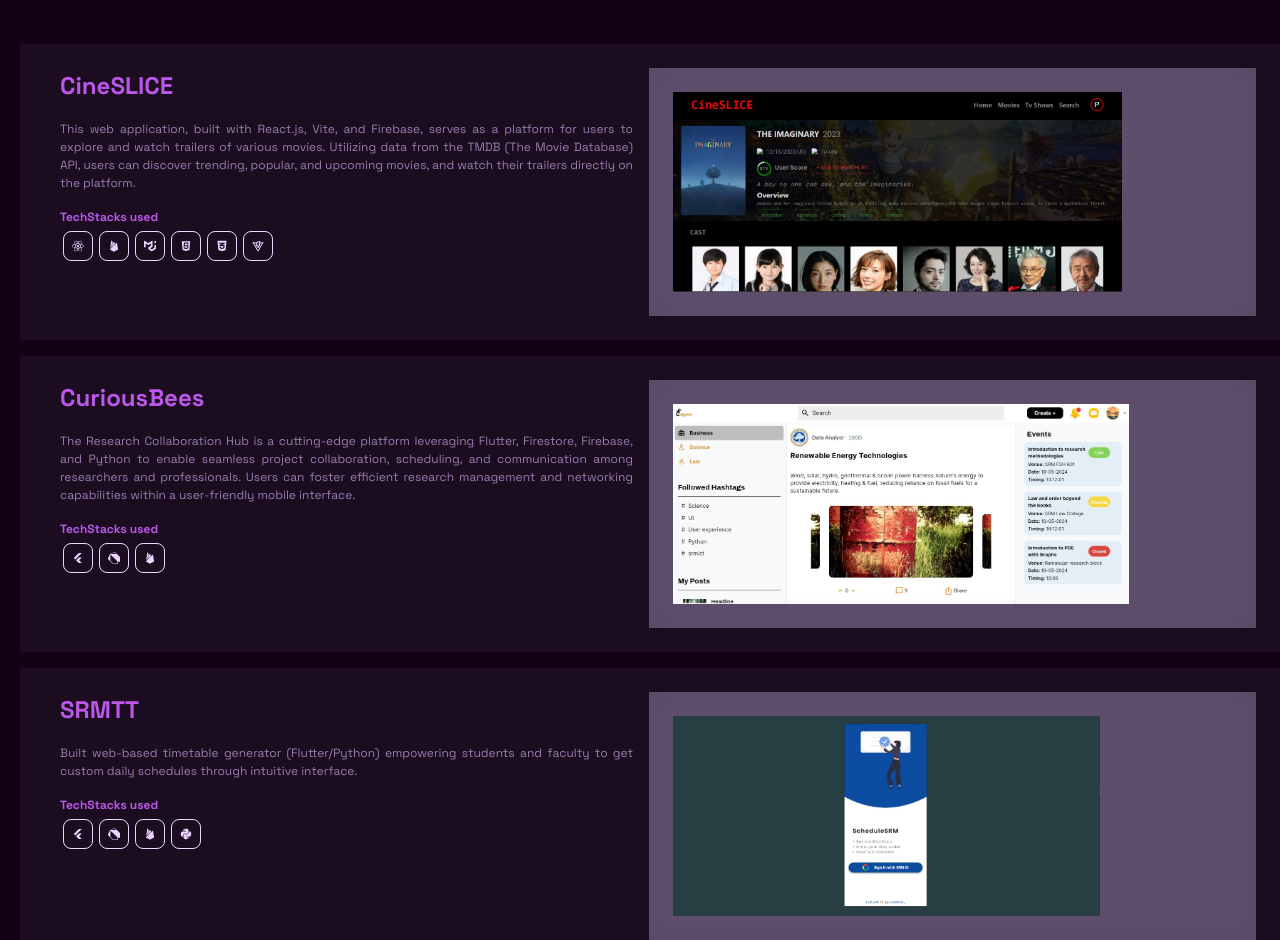
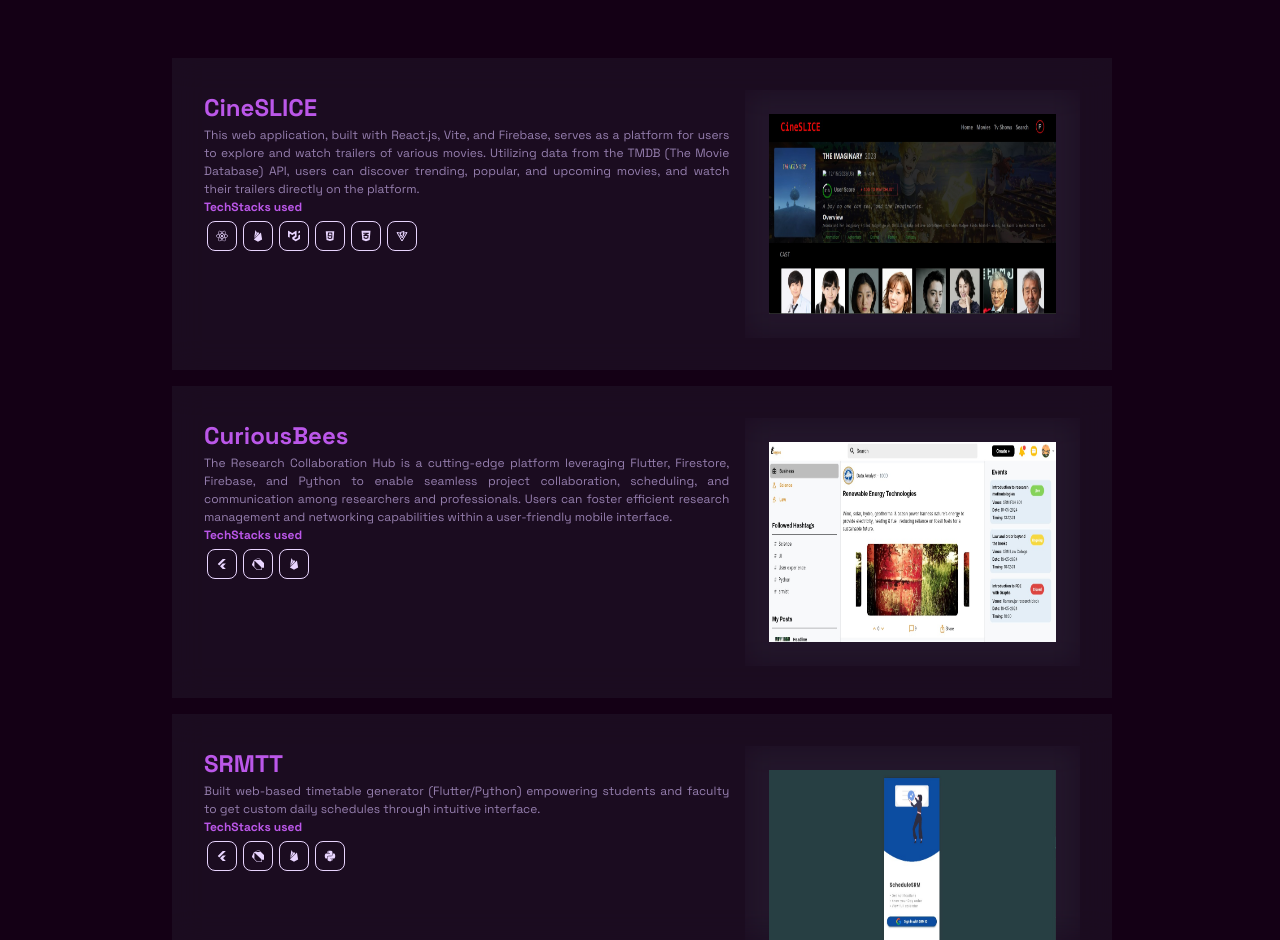
Before and after one commit to pxnchxm1/CoderBio, a React (Vite) app: page / in a window 1280 px wide. Shown: the part 1860-2800 px from the top of the page. Built offline with nearby package versions, Linux system fonts and the light colour scheme.

Commit message:
fix:project_responsiveness

```diff
--- a/src/App.jsx
+++ b/src/App.jsx
@@ -21,8 +21,8 @@
 
   const Header=()=>{
     return(
-    <header   className="height-[80px] w-full z-[20] flex leading-[80px] items-center" data-aos="fade-in" data-aos-duration="2000">
-        <div  className='container mt-[2px]'>
+    <header   className="height-[80px] w-full z-[20] flex leading-[80px] items-center " data-aos="fade-in" data-aos-duration="2000">
+        <div  className='container mt-[1rem]'>
           <div className='flex justify-between items-center '>
             <div className='flex items-center gap-[10px] '>
               <span className='w-[40px] h-[40px] text-[18px] font-[600]  rounded-full flex items-center justify-center border border-solid border-bg-dark text-bg-secondary-dark dark:text-bg-light dark:border-bg-light'>
--- a/src/components/UI/About.jsx
+++ b/src/components/UI/About.jsx
@@ -2,6 +2,7 @@
 import React from 'react';
 import CountUp from 'react-countup';
 import '../../App.css';
+import profileimg from '../../assets/images/pic1.jpg';
 
 function About() {
   return (
@@ -67,7 +68,7 @@
                     </div>
                     <div className='basis-1/3 mt-12 md:mt-10  pr-5'>
                         <figure  data-aos="fade-left" data-aos-duration="1500" className=' flex items-center justify-center'>
-                            <img src='../../src/assets/images/pic1.jpg' alt="me" className=' brightness-50 drop-shadow-sm shadow-light-for-dark shadow-sm  max-h-[370px] rounded-full  '></img>
+                            <img src={profileimg} alt="me" className=' brightness-50 drop-shadow-sm shadow-light-for-dark shadow-sm  max-h-[370px] rounded-full  '></img>
                         </figure>
                     </div>
                     <div data-aos="fade-left" data-aos-duration="1500" className='md:basis-1/5 pr-5 flex justify-between text-center mt-10 flex-wrap gap-3 md:mt-0 md:flex-col md:justify-end md:text-end'>
--- a/src/components/UI/Projects.jsx
+++ b/src/components/UI/Projects.jsx
@@ -34,12 +34,23 @@
 
         <div className="flex items-center justify-center gap-4 flex-wrap flex-col mt-20 h-[500]">
           {filteredProjects?.map((projects,index) =>{return(
-            <div key={index} data-aos='zoom-in' data-aos-duration='2000' className='flex  md:flex-col sm:flex-col lg:flex-row bg-slate-500 bg-opacity-10  backdrop-filter backdrop-blur-lg p-[1.5rem] hover:opacity-60'>
-              <div className="group max-w-full  rounded-[8px] sm:w-[48.5%] md:w-[31.8%] lg:w-[52.2%] relative z-[1] ">
-                <h2 className='font-[800] pl-[1rem] font-space text-[1.5rem] text-bg-secondary-dark dark:text-light-for-dark hover:text-light-for-light dark:hover:text-light-for-light'>{projects.title}</h2>
-                <h5 className="p-[1rem] text-justify sm:text-[10px] md:text-[12px] lg:text-[12px] font-space text-bg-secondary-dark font-[400] dark:text-light-for-light">{projects.description}</h5>
-                <h3 className='pl-[1rem] pr-[1rem] text-justify sm:text-[10px] md:text-[12px] lg:text-[12px] font-space text-bg-secondary-dark dark:text-light-for-dark font-[700]'>TechStacks used  </h3>
-                  <ul className='flex flex-row pl-[1rem] pr-[1rem] pt-[0.3rem]'>
+            <div key={index} data-aos='zoom-in' data-aos-duration='2000' className='flex p-[2rem] mr-[1rem] md:flex-row flex-col bg-slate-500 bg-opacity-10  backdrop-filter backdrop-blur-lg hover:opacity-60'>
+              <div className="group max-w-full  rounded-[8px] w-[88.2%] relative z-[1] ">
+                <h2 className='font-[800]  font-space text-[1rem] md:text-[1.5rem] text-bg-secondary-dark dark:text-light-for-dark hover:text-light-for-light dark:hover:text-light-for-light'>{projects.title}</h2>
+                <div className="flex group  justify-start items-center md:hidden cursor-pointer mt-[0.5rem] mb-[0.5rem] overflow-hidden   ">
+                  <figure className='relative z-[0]  transition-opacity duration-300 group-hover:opacity-50'>
+                    <img src={projects.image} alt={projects.title} className='dark:bg-card-bg h-[80px] '/>
+                  </figure>
+                  <div class="absolute  flex pl-[1rem]  opacity-0 transition-opacity duration-300 group-hover:opacity-100">
+                    <button className=' flex  rounded-[8px] text-[12px]   px-2 py-2  bg-bg-dark text-bg-light dark:bg-card-bg dark:text-bg-secondary-dark font-[600] '>
+                      <a href={projects.siteUrl} target='_blank'>visit website<i className='ri-links-line relative z-[1] ml-[5px]'></i></a>
+                    </button>
+                  </div>
+
+                </div>
+                <h5 className=" text-justify text-[10px] mr-[1rem] md:text-[12px] lg:text-[12px] font-space text-bg-secondary-dark font-[400] dark:text-light-for-light">{projects.description}</h5>
+                <h3 className=' pr-[1rem] text-justify sm:text-[10px] md:text-[12px] lg:text-[12px] font-space text-bg-secondary-dark dark:text-light-for-dark font-[700]'>TechStacks used  </h3>
+                  <ul className='flex flex-row  pr-[1rem] pt-[0.3rem]'>
                     {projects.technologies.map((IconComponent, index) => (
                       <li key={index} >
                         <button className='ml-[3px] mr-[3px] ease-in duration-500 flex items-center rounded-[8px] text-[12px] border border-solid  text-bg-secondary-dark dark:text-bg-light dark:hover:text-bg-dark hover:font-[600] dark:border-bg-light border-bg-secondary-dark px-2 py-2  hover:bg-bg-dark hover:text-bg-light dark:hover:bg-bg-light '>
@@ -51,7 +62,7 @@
 
 
                 </div>
-                <div className="relative group cursor-pointer  overflow-hidden max-w-full   sm:w-[48.5%] md:w-[31.8%] lg:w-[52.2%]   bg-card-bg bg-opacity-50  backdrop-filter backdrop-blur-lg p-[1.5rem]">
+                <div className="relative group hidden md:flex cursor-pointer  overflow-hidden max-w-full   sm:w-[48.5%] md:w-[31.8%] lg:w-[52.2%]   bg-opacity-50  backdrop-filter backdrop-blur-lg p-[1.5rem]">
                   <figure className='relative z-[0] transition-opacity duration-300 group-hover:opacity-50'>
                     <img src={projects.image} alt={projects.title} className='dark:bg-card-bg h-[200px]'/>
                   </figure>
--- a/src/data/projects.js
+++ b/src/data/projects.js
@@ -4,6 +4,10 @@
 import { RiFlutterFill } from "react-icons/ri";
 import { SiDart, SiMui } from 'react-icons/si';
 import { TbBrandVite } from "react-icons/tb";
+import curiousbees from '../assets/images/bees1.jpg';
+import cineslice from '../assets/images/cineslice.jpg';
+import srmtt from '../assets/images/srmtt.jpg';
+
 
 export const projects=[
     {
@@ -11,7 +15,7 @@
         title:"CineSLICE",
         category:"React Projects",
         description:"This web application, built with React.js, Vite, and Firebase, serves as a platform for users to explore and watch trailers of various movies. Utilizing data from the TMDB (The Movie Database) API, users can discover trending, popular, and upcoming movies, and watch their trailers directly on the platform.",
-        image:"../src/assets/images/cineslice.jpg",
+        image:cineslice,
         siteUrl:"https://cine-slice-8t3w.vercel.app/",
 
         technologies:[FaReact ,IoLogoFirebase ,SiMui ,DiJavascript ,FaCss3Alt,TbBrandVite  ]
@@ -22,7 +26,7 @@
         title:"CuriousBees",
         category:"Flutter Projects",
         description:"The Research Collaboration Hub is a cutting-edge platform leveraging Flutter, Firestore, Firebase, and Python to enable seamless project collaboration, scheduling, and communication among researchers and professionals. Users can foster efficient research management and networking capabilities within a user-friendly mobile interface.",
-        image:"../src/assets/images/bees1.jpg",
+        image:curiousbees,
         siteUrl:"https://srm-curious-bug.pages.dev/",
         technologies:[RiFlutterFill,SiDart ,IoLogoFirebase]
 
@@ -32,7 +36,7 @@
         title:"SRMTT",
         category:"Flutter Projects",
         description:"Built web-based timetable generator (Flutter/Python) empowering students and faculty to get custom daily schedules through intuitive interface.",
-        image:"../src/assets/images/srmtt.jpg",
+        image:srmtt,
         siteUrl:"https://srmtt.livewires.tech/",
         technologies:[RiFlutterFill,SiDart ,IoLogoFirebase,FaPython],
 
--- a/tailwind.config.js
+++ b/tailwind.config.js
@@ -6,12 +6,12 @@
   ],
   theme: {
     extend: {
-      // screens: {
-      //   sm: '500px',
-      //   md: '768px',
-      //   lg: '976px',
-      //   xl: '1440px',
-      // },
+      screens: {
+        sm: '425px',
+        md: '768px',
+        lg: '976px',
+        xl: '1440px',
+      },
       colors: {
         'bg-light': '#e9d5ff',
         'light-for-dark':'#BB57E9',
```
